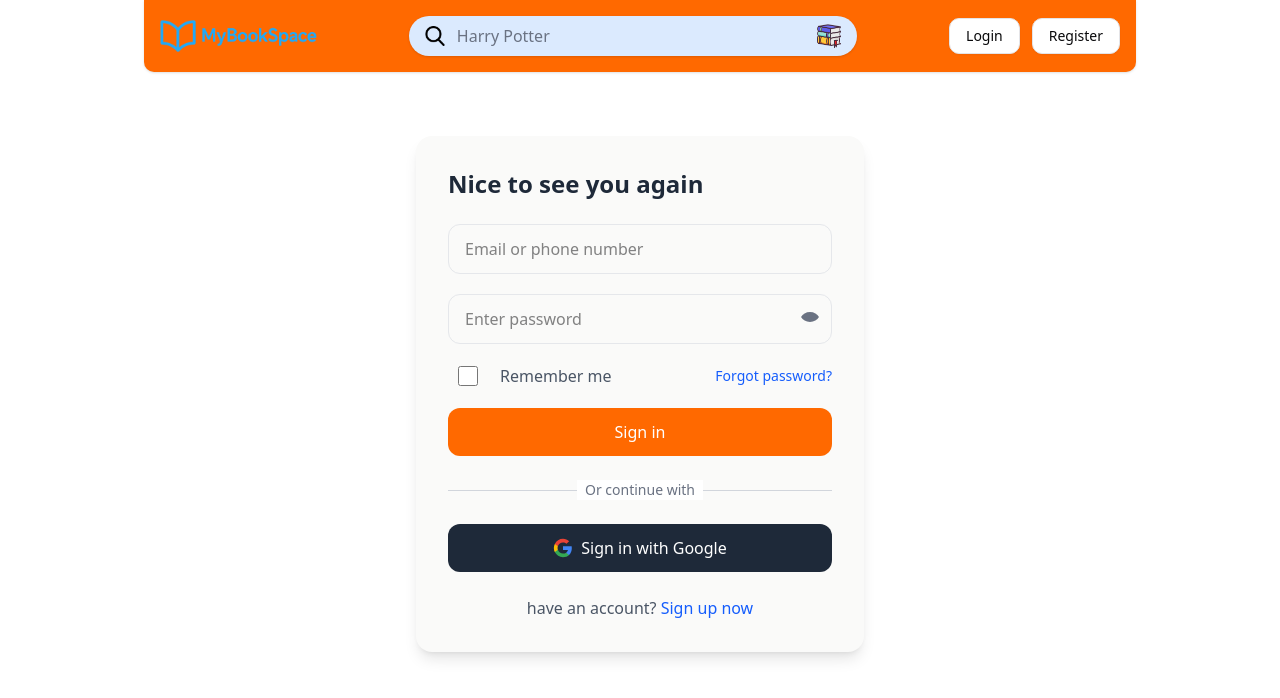
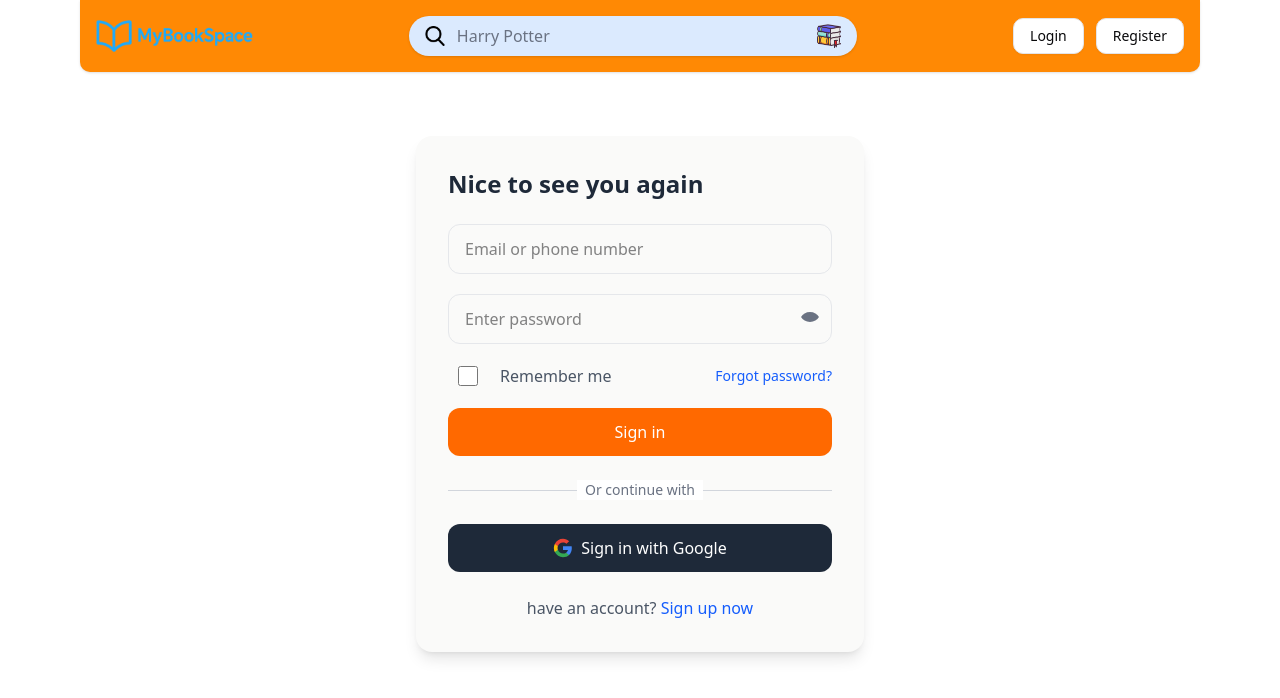
Before and after one commit to kolodziejmateusz/MyStorySpace, a Next.js app: page /login in a window 1280 px wide. Shown: the top 698 px of the page. Built offline with nearby package versions, Linux system fonts and the light colour scheme; no server answers.

Commit message:
zmiany kosmetyczne wyglądu

```diff
--- a/src/app/layout.tsx
+++ b/src/app/layout.tsx
@@ -24,7 +24,7 @@ export default function RootLayout({
           disableTransitionOnChange
         >
           <AuthProvider>
-            <main className="mx-auto w-full px-4 xl:w-[80%]">
+            <main className="mx-auto w-full px-4 xl:w-[90%]">
               <Navbar />
               {children}
             </main>
--- a/src/components/layout/Navbar.tsx
+++ b/src/components/layout/Navbar.tsx
@@ -39,7 +39,7 @@ export default function Navbar() {
   };
 
   return (
-    <nav className="rounded-br-md rounded-bl-md bg-orange-500 shadow">
+    <nav className="rounded-br-md rounded-bl-md bg-orange-400 shadow">
       <div className="mx-auto flex w-full flex-col items-start gap-4 p-4 md:flex-row md:items-center md:justify-between">
         <div className="flex w-full justify-between md:w-auto">
 
--- a/src/components/ui/BookCard.tsx
+++ b/src/components/ui/BookCard.tsx
@@ -80,7 +80,7 @@ export default function BookCard({
       <img
         src={book.thumbnail}
         alt={book.title}
-        className="h-auto w-28 rounded-md shadow-sm"
+        className="h-48 rounded-md object-cover shadow-sm"
       />
 
       <div className="flex flex-1 flex-col justify-between">
```
Also changed, not shown: 1 other file (tests, documents, lock files or other folders).
